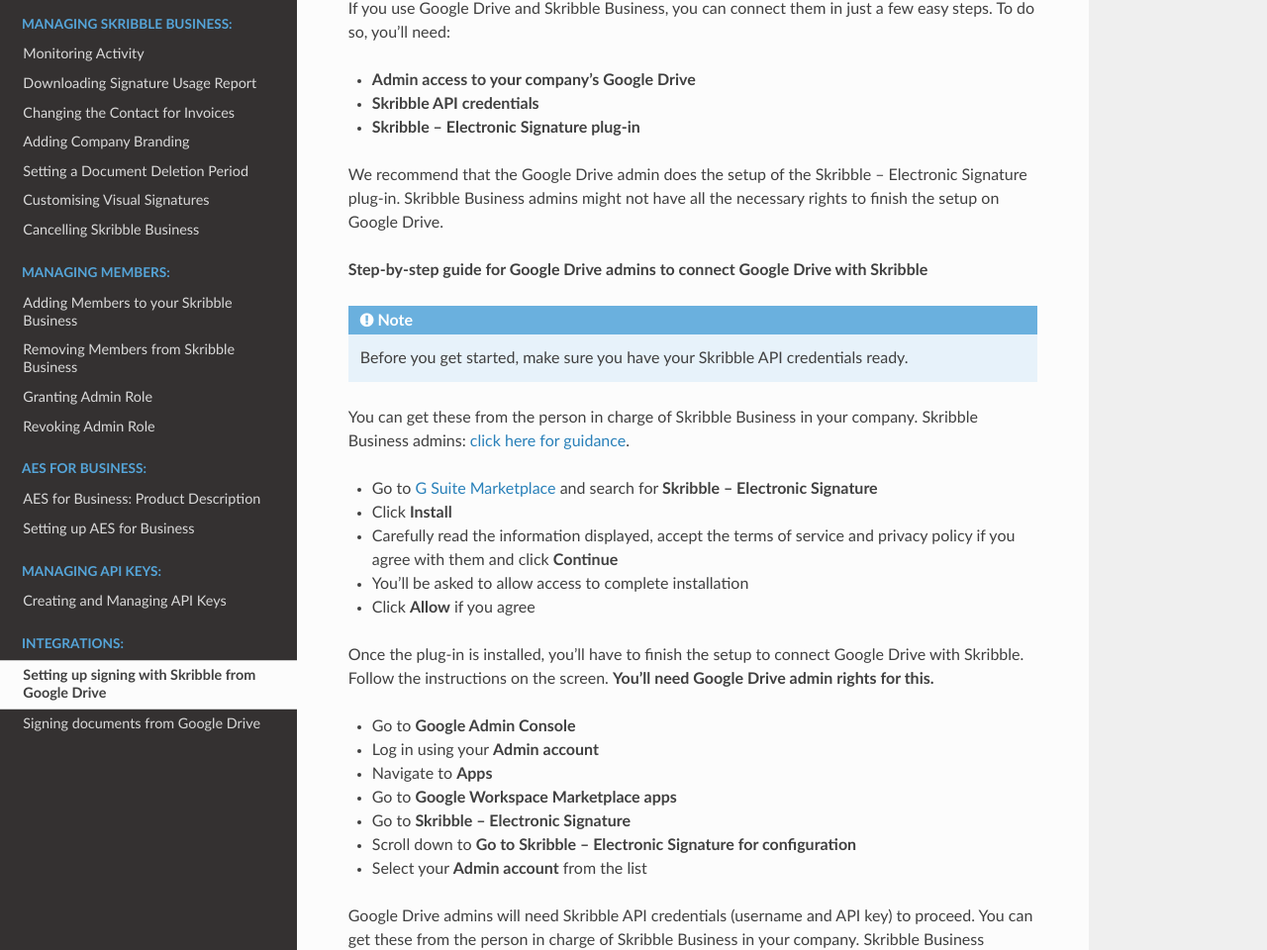
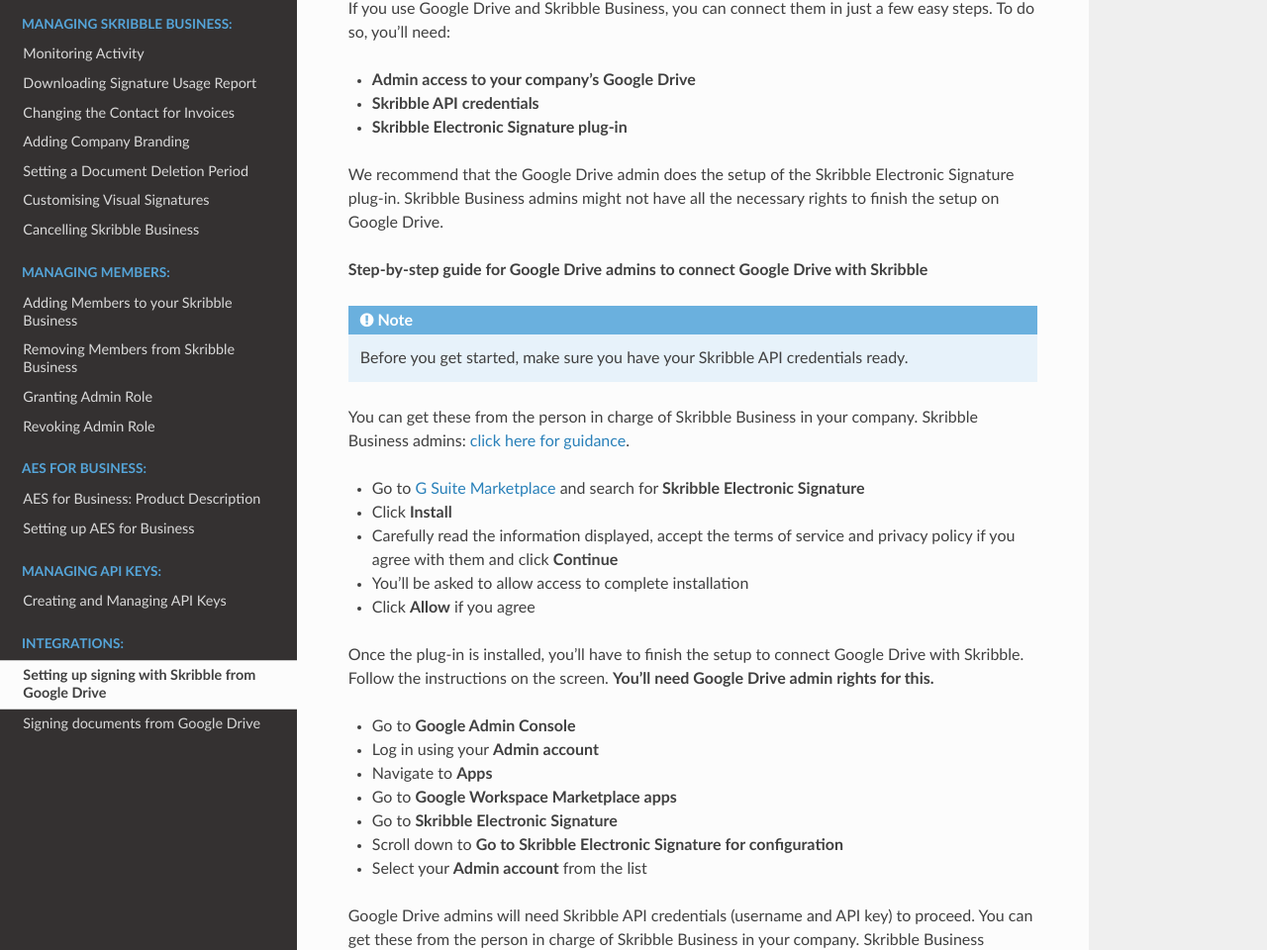
Before and after one commit to matthieu-bt/business-guide, a Sphinx documentation site: the page built from source/integrations/google.rst, in a window 1280 px wide and 1400 px high. Shown: the part 336-1296 px from the top of the window at 99% size. Built offline with Sphinx 7.4.7 and the Read the Docs theme 2.0.0, drawn with Linux system fonts in a browser that asks for light colours.

```diff
--- a/source/integrations/google.rst
+++ b/source/integrations/google.rst
@@ -13,9 +13,9 @@ If you use Google Drive and Skribble Business, you can connect them in just a fe
 
 •	**Admin access to your company’s Google Drive**
 •	**Skribble API credentials**
-•	**Skribble – Electronic Signature plug-in**
+•	**Skribble Electronic Signature plug-in**
 
-We recommend that the Google Drive admin does the setup of the Skribble – Electronic Signature plug-in. Skribble Business admins might not have all the necessary rights to finish the setup on Google Drive.
+We recommend that the Google Drive admin does the setup of the Skribble Electronic Signature plug-in. Skribble Business admins might not have all the necessary rights to finish the setup on Google Drive.
 
 
 **Step-by-step guide for Google Drive admins to connect Google Drive with Skribble**
@@ -27,7 +27,7 @@ You can get these from the person in charge of Skribble Business in your company
 
   .. _click here for guidance: https://docs.skribble.com/business-admin/api/apicreate.html
 
-- Go to `G Suite Marketplace`_ and search for **Skribble – Electronic Signature**
+- Go to `G Suite Marketplace`_ and search for **Skribble Electronic Signature**
 
   .. _G Suite Marketplace: https://gsuite.google.com/marketplace
 
@@ -49,9 +49,9 @@ Once the plug-in is installed, you’ll have to finish the setup to connect Goog
 
 - Go to **Google Workspace Marketplace apps**
 
-- Go to **Skribble – Electronic Signature**
+- Go to **Skribble Electronic Signature**
 
-- Scroll down to **Go to Skribble – Electronic Signature for configuration**
+- Scroll down to **Go to Skribble Electronic Signature for configuration**
 
 - Select your **Admin account** from the list
 
```
